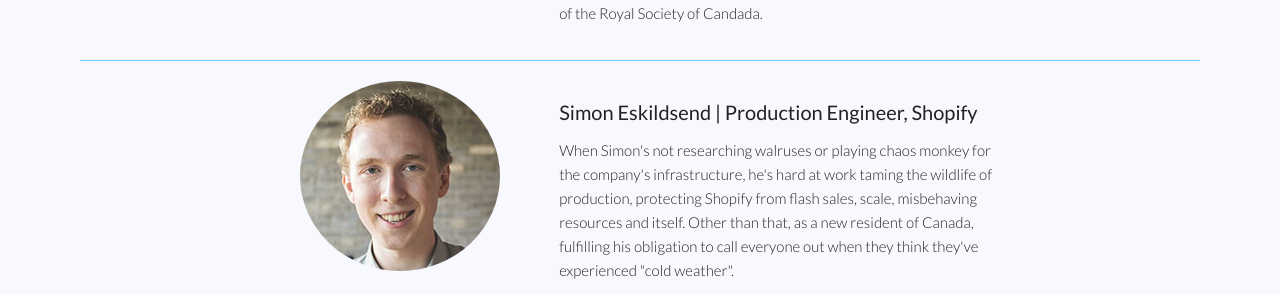
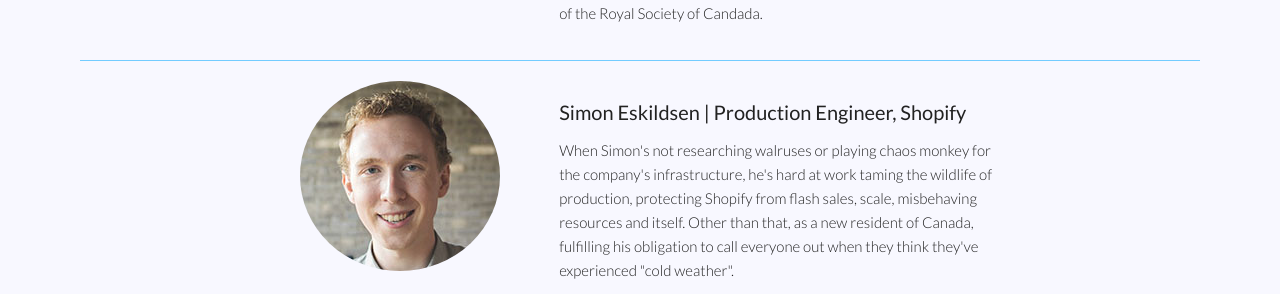
Before and after one commit to neivin/2016, a Jekyll site: the page built from speakers.html, in a window 1280 px wide and 900 px high, scrolled down 2533 px. Shown: the part 160-454 px from the top of the window. Built offline with Jekyll 4.4.1, drawn with Linux system fonts in a browser that asks for light colours; nearby versions of some CDN libraries.

Commit message:
Fixed Simon's name

```diff
--- a/speakers.html
+++ b/speakers.html
@@ -110,7 +110,7 @@ tracking stats, writing on his blog, refining his dotfiles and rock climbing.
     <img class="img-responsive img-circle center-block" src="img/speakers/simon_pic%20copy.jpg">
   </div>
   <div class="col-xs-12 col-sm-12 col-lg-5">
-    <h2>Simon Eskildsend | Production Engineer, Shopify</h2>
+    <h2>Simon Eskildsen | Production Engineer, Shopify</h2>
     <p>When Simon's not researching walruses or playing chaos monkey for the company's infrastructure, he's hard at work taming the wildlife of production, protecting Shopify from flash sales, scale, misbehaving resources and itself. Other than that, as a new resident of Canada, fulfilling his obligation to call everyone out when they think they've experienced "cold weather".</p>
   </div>
 </div>
```
